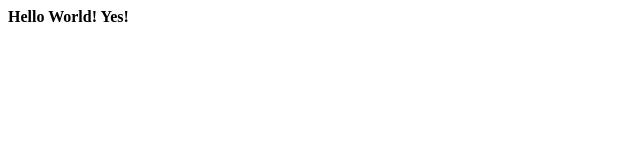
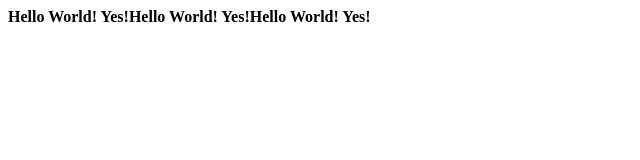
Before and after one commit to sense23/project, a plain HTML site: page index.html in a window 1280 px wide. Shown: the whole page, without its empty margins (0-640 px from the left). Drawn offline with Linux system fonts and the light colour scheme.

Commit message:
modify html

```diff
--- a/index.html
+++ b/index.html
@@ -8,7 +8,8 @@
 </head>
 
 <body>
-    <b>Hello World! Yes!</b>
+    <b>Hello World! Yes!</b><b>Hello World! Yes!</b><b>Hello World! Yes!</b>
+
 
 
     <script src="index.js"></script>
```
